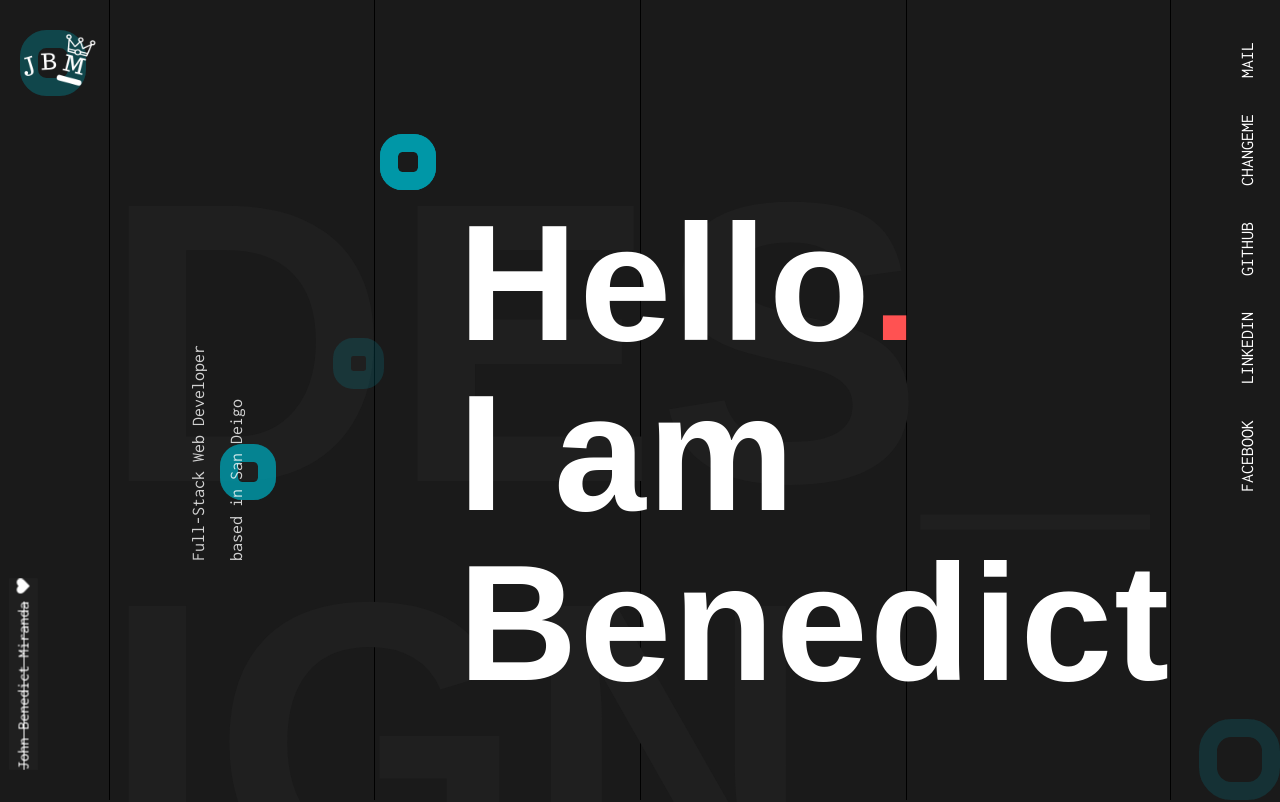
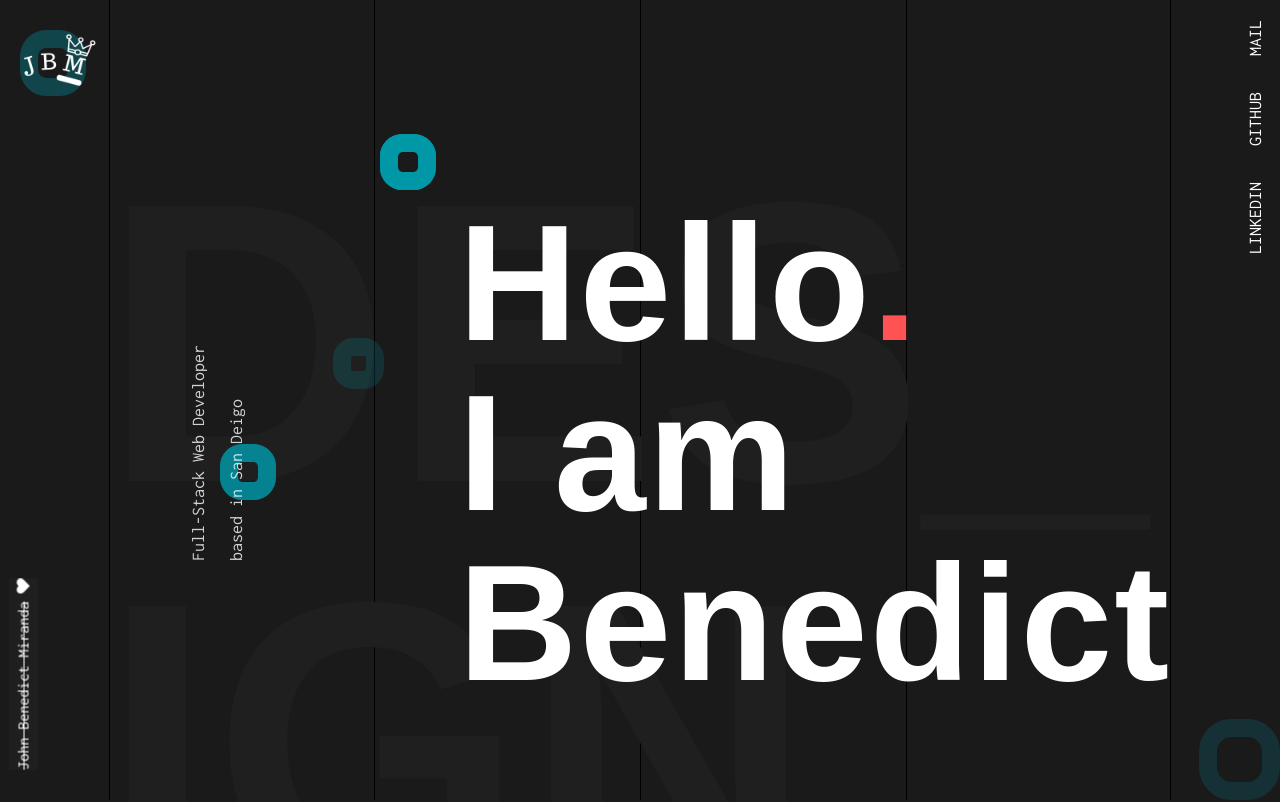
Before and after one commit to john2796/personal-portfolio, a React (Create React App) app: page / in a window 1280 px wide. Shown: the top 802 px of the page. Built offline with nearby package versions, Linux system fonts and the light colour scheme; a web font is replaced by a local one.

Commit message:
added github links

```diff
--- a/src/App.js
+++ b/src/App.js
@@ -10,11 +10,13 @@ import Footer from './components/footer/Footer';
 
 // things todo :
 // -[] complete udemy course about hooks first then comback
+// - [] Add smooth scroll
 // -[] Add github links to the project
 // -[] center some image project section
 // -[] decide what to do with text that has white background and white text
-// -[] connect social media link and decide what todo with my name on left side.
 // -[] Update react icon to be same as logo
+// -[x] Only have mail github linkedIn on socials
+// -[x] connect social media link and decide what todo with my name on left side.
 const App = () => (
   <AppStyle className="app">
     <Grid />
--- a/src/components/main-header/HeaderContainerStyle.js
+++ b/src/components/main-header/HeaderContainerStyle.js
@@ -87,8 +87,8 @@ export const TitleContainer = styled.div`
 /*-------------------------------------------------*/
 export const SocialContainer = styled.div`
   position: fixed;
-  right: -210px;
-  top: 235px;
+  right: -110px;
+  top: 105px;
   z-index: 99;
   @media (max-width: 767px) {
     display: none;
--- a/src/components/main-header/Socials.js
+++ b/src/components/main-header/Socials.js
@@ -7,16 +7,6 @@ import { SocialContainer } from './HeaderContainerStyle';
 const Socials = ({ className }) => (
   <SocialContainer className={className}>
     <ul>
-      <li>
-        <a
-          alt="facebook"
-          href="https://www.facebook.com/john.miranda.1401"
-          target="_blank"
-          rel="noopener noreferrer"
-        >
-          Facebook
-        </a>
-      </li>
       <li>
         <a
           alt="Linkedin"
@@ -35,11 +25,6 @@ const Socials = ({ className }) => (
           rel="noopener noreferrer"
         >
           Github
-        </a>
-      </li>
-      <li>
-        <a alt=".." href="/#" target="_blank" rel="noopener noreferrer">
-          ChangeMe
         </a>
       </li>
       <li>
--- a/src/components/projects/ProjectCard.js
+++ b/src/components/projects/ProjectCard.js
@@ -8,6 +8,11 @@ const ProjectCard = ({ setHoverHandler, disableHoverHandler, item }) => (
     onMouseEnter={setHoverHandler}
     onMouseLeave={disableHoverHandler}
   >
+    <span className="github-wrap">
+      <a href={item.github_link} target="_blank" rel="noopener noreferrer">
+        <i className="fa fa-github" aria-hidden="true" />
+      </a>
+    </span>
     <img className={`${item.hover && 'dark'}`} src={item.img} alt="ladnetwork" />
     <h3 className={`card-title ${item.hover && 'text'}`}>
       {item.title}
@@ -15,7 +20,7 @@ const ProjectCard = ({ setHoverHandler, disableHoverHandler, item }) => (
       {item.sub}
     </h3>
 
-    <a href={item.link} target="_blank" className="link" rel="noopener noreferrer" />
+    <a href={item.link} target="_blank" rel="noopener noreferrer" className="link" />
   </div>
 );
 ProjectCard.propTypes = {
--- a/src/components/projects/ProjectContainer.js
+++ b/src/components/projects/ProjectContainer.js
@@ -15,6 +15,7 @@ const ProjectContainer = () => {
   const setHoverHandler = (index) => {
     const updatedProjects = [...projects];
     updatedProjects[index].hover = true;
+    // const updatedProjects = projects.map(item => (item.id === index ? { ...item, hover: !item.hover } : item));
     setProjects(updatedProjects);
   };
   const disableHoverHandler = (index) => {
--- a/src/components/projects/ProjectData.js
+++ b/src/components/projects/ProjectData.js
@@ -13,6 +13,7 @@ export const projectsData = [
     id: 0,
     hover: false,
     link: 'https://ladnetwork.netlify.com/',
+    github_link: 'https://github.com/labs11-ad-network',
   },
   {
     title: 'Movie_',
@@ -21,6 +22,7 @@ export const projectsData = [
     id: 1,
     hover: false,
     link: 'https://moviedb19.netlify.com/',
+    github_link: 'https://github.com/john2796/moviedb19',
   },
   {
     title: 'LA_',
@@ -29,6 +31,7 @@ export const projectsData = [
     id: 2,
     hover: false,
     link: 'https://miranda-realestate.netlify.com/',
+    github_link: 'https://github.com/john2796/portfolio-003-real-estate',
   },
   {
     title: 'Soul_',
@@ -37,6 +40,7 @@ export const projectsData = [
     id: 3,
     hover: false,
     link: 'https://miranda-restaurant.netlify.com/',
+    github_link: 'https://github.com/john2796/portfolio-restaurant-01',
   },
   {
     title: 'Insta_',
@@ -45,6 +49,7 @@ export const projectsData = [
     id: 4,
     hover: false,
     link: 'https://miranda-insta-clone.netlify.com/',
+    github_link: 'https://github.com/john2796/React-Insta-Clone-1',
   },
   {
     title: 'Tool_',
@@ -53,5 +58,6 @@ export const projectsData = [
     id: 5,
     hover: false,
     link: 'https://miranda-usemytools.netlify.com/',
+    github_link: 'https://github.com/use-my-tools/Front-End',
   },
 ];
--- a/src/components/projects/ProjectStyle.js
+++ b/src/components/projects/ProjectStyle.js
@@ -54,7 +54,6 @@ export const ProjectStyle = styled.section`
     margin-top: 250px;
     flex-wrap: wrap;
     justify-content: space-between;
-    width: 100%;
     @media (max-width: 991px) {
       margin: 0 auto;
       margin-top: 100px;
@@ -94,7 +93,6 @@ export const ProjectStyle = styled.section`
       z-index: 4;
       margin-left: 25px;
       margin-bottom: 0;
-      background: rgba(0, 0, 0, 0.4);
       display: inline-block;
       padding: 5px;
     }
@@ -132,7 +130,15 @@ export const ProjectStyle = styled.section`
       opacity: 0.2;
       z-index: 1;
     }
-  }
+    /* --> Github Icon  */
+    .github-wrap a .fa-github {
+      font-size: 25px;
+      z-index: 99999;
+      position: relative;
+      padding: 10px;
+    }
+  } /* project-card ends here */
+
   /* Project card add margin spacing  && card hover white style */
   /* view project style  */
   .card-0 .card-title:after,
@@ -169,9 +175,10 @@ export const ProjectStyle = styled.section`
     margin-top: 150px;
   }
   /* darken image of white bg */
+  .card-0 img,
   .card-4 img,
   .card-5 img {
-    /* opacity: 0.8; */
+    opacity: 0.8;
   }
   /* reset aligning on smaller size so i can use display block  */
   @media (max-width: 991px) {
```
